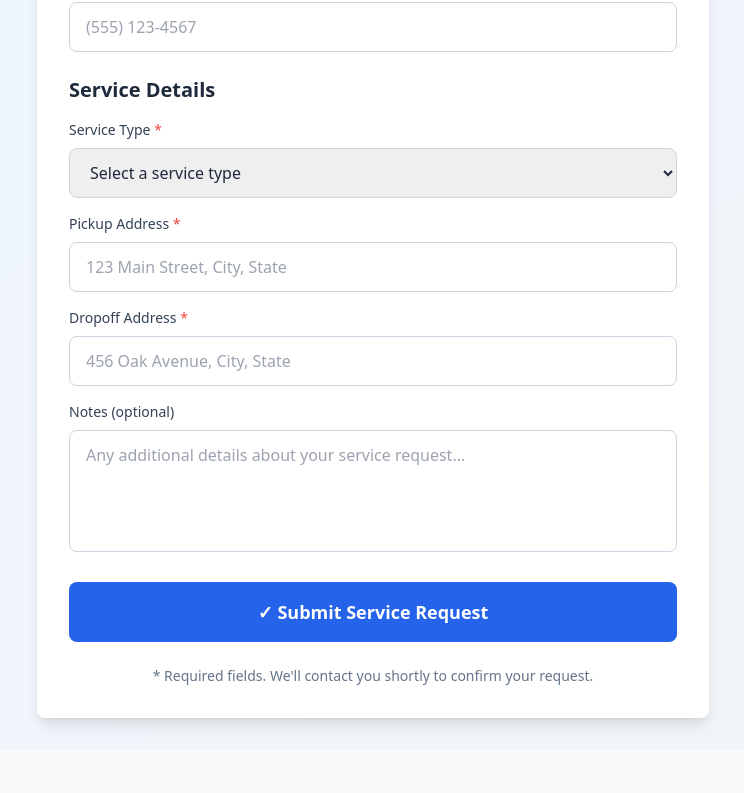
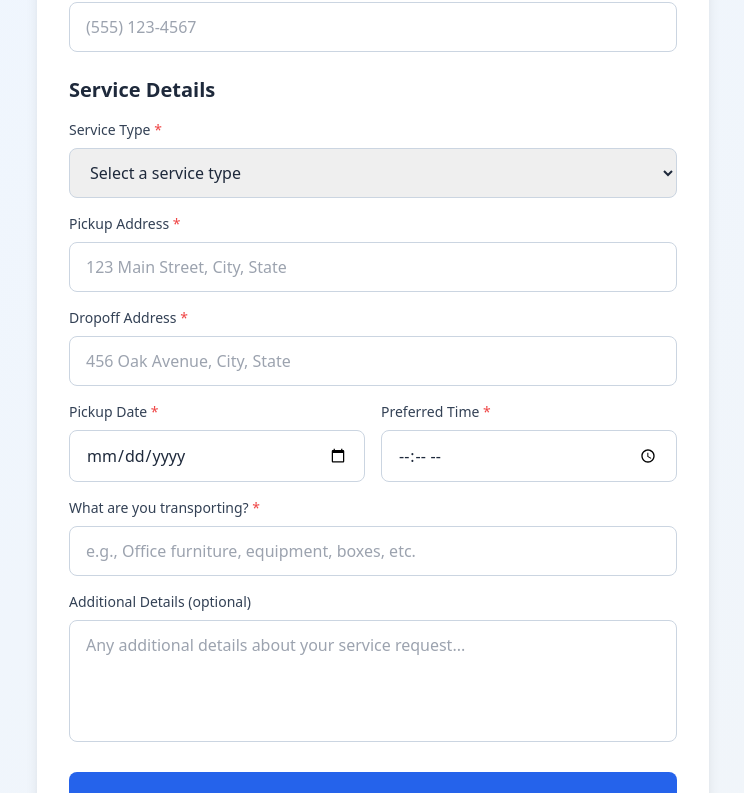
Before and after one commit to shahvish2004/HiveHaul, a Next.js app: page /client/intake in a window 1280 px wide. Shown: the part 438-1231 px from the top of the page, without its empty margins (267-1011 px from the left). Before the commit the page ends 1188 px from the top, so only its background shows below. Built offline with nearby package versions, Linux system fonts and the light colour scheme.

Commit message:
feat: Add booking date/time and item description to intake form, fix manager dashboard job loading

```diff
--- a/app/client/intake/page.tsx
+++ b/app/client/intake/page.tsx
@@ -10,6 +10,9 @@ interface FormData {
   service_type: string
   pickup_address: string
   dropoff_address: string
+  pickup_date: string
+  pickup_time: string
+  item_description: string
   notes: string
 }
 
@@ -22,6 +25,9 @@ export default function IntakePage() {
     service_type: '',
     pickup_address: '',
     dropoff_address: '',
+    pickup_date: '',
+    pickup_time: '',
+    item_description: '',
     notes: '',
   })
 
@@ -198,9 +204,56 @@ export default function IntakePage() {
                   />
                 </div>
 
+                <div className="grid grid-cols-1 sm:grid-cols-2 gap-4">
+                  <div>
+                    <label htmlFor="pickup_date" className="block text-sm font-medium text-slate-700 mb-2">
+                      Pickup Date <span className="text-red-500">*</span>
+                    </label>
+                    <input
+                      id="pickup_date"
+                      type="date"
+                      name="pickup_date"
+                      value={formData.pickup_date}
+                      onChange={handleChange}
+                      className="w-full px-4 py-3 border border-slate-300 rounded-lg focus:ring-2 focus:ring-blue-500 focus:border-transparent text-base"
+                      required
+                    />
+                  </div>
+                  <div>
+                    <label htmlFor="pickup_time" className="block text-sm font-medium text-slate-700 mb-2">
+                      Preferred Time <span className="text-red-500">*</span>
+                    </label>
+                    <input
+                      id="pickup_time"
+                      type="time"
+                      name="pickup_time"
+                      value={formData.pickup_time}
+                      onChange={handleChange}
+                      className="w-full px-4 py-3 border border-slate-300 rounded-lg focus:ring-2 focus:ring-blue-500 focus:border-transparent text-base"
+                      required
+                    />
+                  </div>
+                </div>
+
+                <div>
+                  <label htmlFor="item_description" className="block text-sm font-medium text-slate-700 mb-2">
+                    What are you transporting? <span className="text-red-500">*</span>
+                  </label>
+                  <input
+                    id="item_description"
+                    type="text"
+                    name="item_description"
+                    value={formData.item_description}
+                    onChange={handleChange}
+                    className="w-full px-4 py-3 border border-slate-300 rounded-lg focus:ring-2 focus:ring-blue-500 focus:border-transparent text-base"
+                    required
+                    placeholder="e.g., Office furniture, equipment, boxes, etc."
+                  />
+                </div>
+
                 <div>
                   <label htmlFor="notes" className="block text-sm font-medium text-slate-700 mb-2">
-                    Notes (optional)
+                    Additional Details (optional)
                   </label>
                   <textarea
                     id="notes"
--- a/app/manager/jobs/page.tsx
+++ b/app/manager/jobs/page.tsx
@@ -54,7 +54,7 @@ export default function ManagerJobsPage() {
       const response = await fetch('/api/jobs')
       if (!response.ok) throw new Error('Failed to fetch jobs')
       const data = await response.json()
-      setJobs(data.jobs || [])
+      setJobs(Array.isArray(data) ? data : [])
     } catch (err) {
       setError(err instanceof Error ? err.message : 'An error occurred')
     } finally {
```
